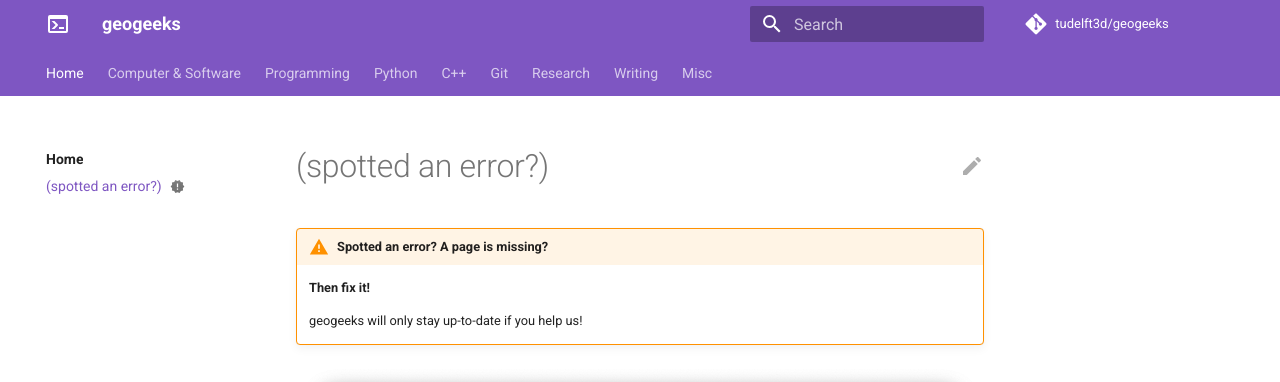
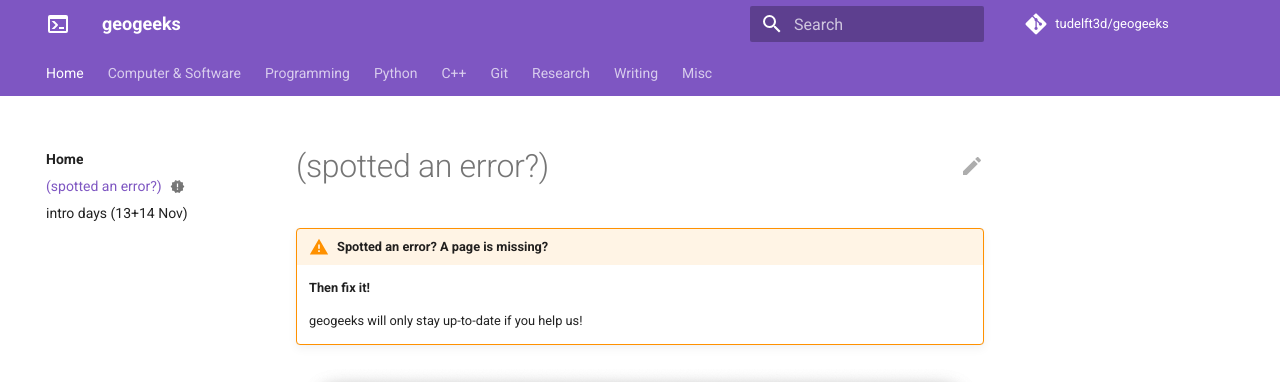
Before and after one commit to tudelft3d/geogeeks, an MkDocs documentation site: the page built from docs/contribute.md, in a window 1280 px wide. Shown: the top 382 px of the page. Built offline with MkDocs 1.6.1 and Material for MkDocs 9.7.7, drawn with Linux system fonts in a browser that asks for light colours; comment, search, counter and statistics services are not loaded.

Commit message:
Add a link in teh homepage to the intro days

```diff
--- a/mkdocs.yml
+++ b/mkdocs.yml
@@ -48,6 +48,7 @@ nav:
   - "Home":
     - index.md
     - contribute.md
+    - intro days (13+14 Nov): 1314nov/index.md
   - Computer & Software:
     - computer/index.md
     - computer/filesystem.md
```
